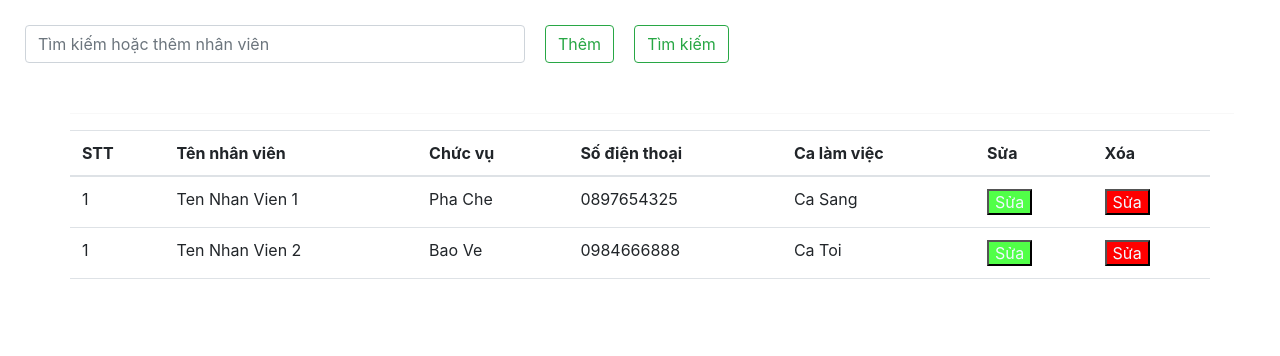
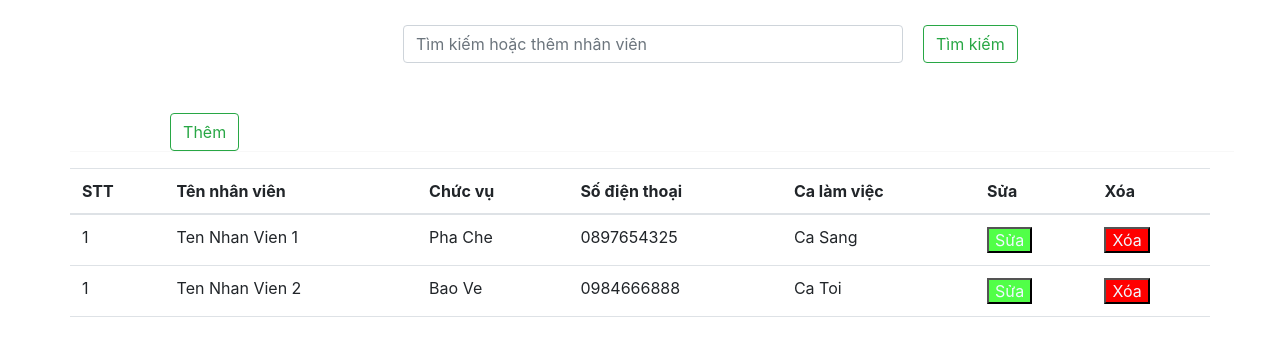
Before and after one commit to KieuAn03/ElectronicsStore, a Django app: page /manager/staff_list/ in a window 1280 px wide. Shown: the part 56-412 px from the top of the page. Run offline with Django 4.2, Linux system fonts and the light colour scheme; data comes from the database, SQL or seed files in the repository; some libraries are stand-ins or nearby versions.

Commit message:
chỉnh lại css cho nút thêm và search bar

```diff
--- a/webapp/templates/manager/staff_list.html
+++ b/webapp/templates/manager/staff_list.html
@@ -56,12 +56,11 @@
         </div>
     </div>
 </nav>
-
-<form style="margin: 25px 50px 50px 25px;" class="d-flex" role="search">
-    <input style="width: 500px;" class="form-control" type="text" placeholder="Tìm kiếm hoặc thêm nhân viên" aria-label="Search">
-    <button style="margin-left: 20px;" class="btn btn-outline-success" type="submit">Thêm</button>
-    <button style="margin-left: 20px;" class="btn btn-outline-success" type="submit">Tìm kiếm</button>
-</form>
+    <form style="margin: 25px 50px 50px 25px;padding-left: 10cm;" class="d-flex" role="search">
+        <input style="width: 500px;" class="form-control" type="text" placeholder="Tìm kiếm hoặc thêm nhân viên" aria-label="Search">
+        <button style="margin-left: 20px;" class="btn btn-outline-success" type="submit">Tìm kiếm</button>
+    </form>
+    <a href="{% url 'add_staff' %}"><button style="margin-left: 4.5cm;" class="btn btn-outline-success">Thêm</button></a>
 
 
 <div class="row">
@@ -102,7 +101,7 @@
                     </td>
                     <td>
 
-                        <button style="background-color:red; color: aliceblue;">Sửa</button>
+                        <button style="background-color:red; color: aliceblue;">Xóa</button>
                     </td>
                 </tr>
                 {% endfor %}
```
